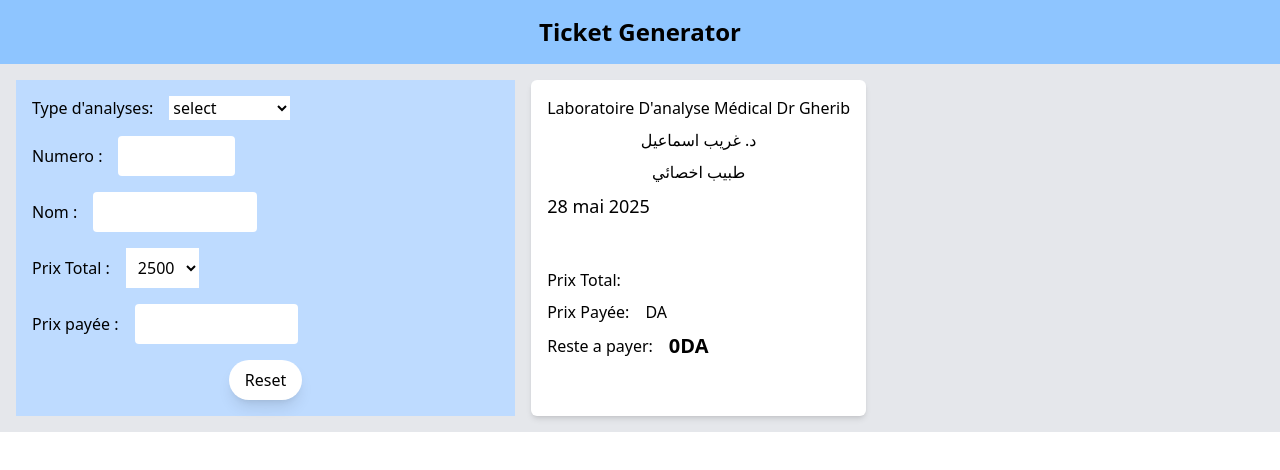
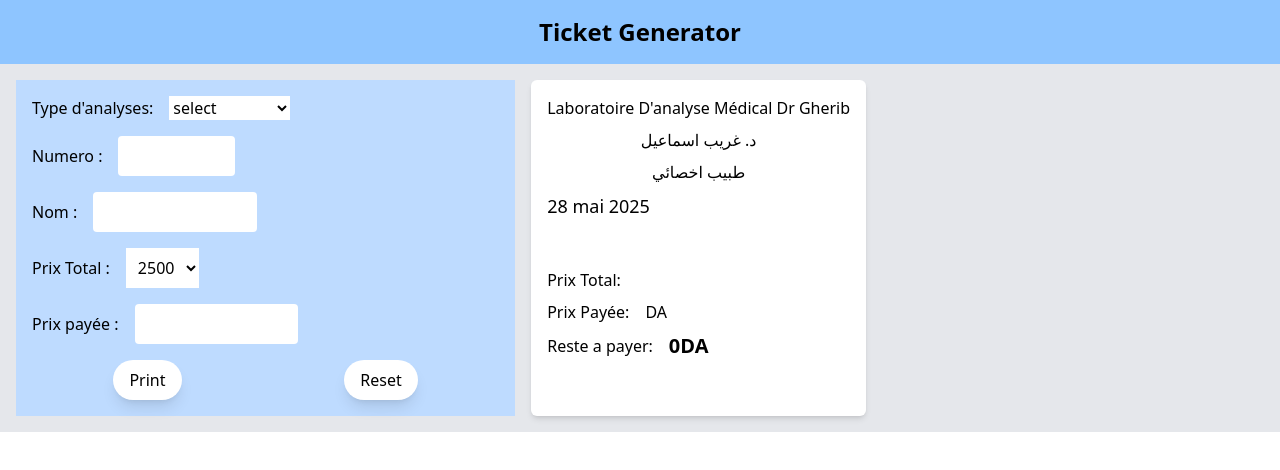
Before and after one commit to Medido1/office_ticket_generator, a React (Vite) app: page / in a window 1280 px wide. Shown: the top 470 px of the page. Built offline with nearby package versions, Linux system fonts and the light colour scheme.

Commit message:
Implemnt print button

```diff
--- a/package.json
+++ b/package.json
@@ -13,6 +13,7 @@
     "@tailwindcss/vite": "^4.1.8",
     "react": "^19.1.0",
     "react-dom": "^19.1.0",
+    "react-to-print": "^3.1.0",
     "tailwindcss": "^4.1.8"
   },
   "devDependencies": {
--- a/src/components/Form.jsx
+++ b/src/components/Form.jsx
@@ -1,5 +1,5 @@
 function Form({changeType, setNumber, setName,
-   setTotalPrice, setPayedSum,resetState, state}) {
+   setTotalPrice, setPayedSum,resetState, state, handlePrint}) {
   return (
     <form className="w-[40%] bg-blue-200 p-4">
       <div className="flex gap-4 mb-4">
@@ -67,6 +67,14 @@ function Form({changeType, setNumber, setName,
           type="number" id="payedSum" value={state.payedSum}
         />
       </div>
+      <div className="flex justify-between">
+        <button
+          type="button"
+          onClick={() => handlePrint()}
+          className="block mx-auto bg-white px-4 py-2 rounded-full mt-4 shadow-lg cursor-pointer
+          hover:scale-125 transition delay-150">
+          Print
+        </button>
         <button
           type="button"
           onClick={resetState}
@@ -74,6 +82,7 @@ function Form({changeType, setNumber, setName,
           hover:scale-125 transition delay-150">
           Reset
         </button>
+      </div>
     </form>
   )
 }
--- a/src/components/Main.jsx
+++ b/src/components/Main.jsx
@@ -1,7 +1,8 @@
 import Form from "./Form";
 import Ticket from "./Ticket";
-import { useContext } from "react";
+import { useContext, useRef } from "react";
 import {GlobalContext} from "../context/GlobalContext";
+import { useReactToPrint } from "react-to-print";
 
 
 function Main() {
@@ -12,6 +13,13 @@ function Main() {
     setTotalPrice,
     setPayedSum,
     resetState} = useContext(GlobalContext)
+
+  const ticketRef = useRef();
+  const handlePrint = useReactToPrint({
+    documentTitle: "title",
+    contentRef: ticketRef
+  })
+
   return (
     <main className="p-4 flex gap-4 bg-gray-200">
       <Form
@@ -22,8 +30,10 @@ function Main() {
         setPayedSum = {setPayedSum}
         resetState = {resetState}
         state = {state}
+        handlePrint = {handlePrint}
       />
       <Ticket
+        ref={ticketRef}
         type ={state.type}
         number = {state.number}
         name = {state.name}
--- a/src/components/Ticket.jsx
+++ b/src/components/Ticket.jsx
@@ -1,4 +1,6 @@
-function Ticket({type, number, name, totalPrice, payedSum}) {
+import { forwardRef } from "react";
+
+const Ticket = forwardRef(({type, number, name, totalPrice, payedSum}, ref) => {
   const currentDay = new Date().toLocaleDateString(`fr-FR`, {
     year: `numeric`,
     month: `long`,
@@ -6,7 +8,9 @@ function Ticket({type, number, name, totalPrice, payedSum}) {
   })
 
   return (
-    <div className="bg-white p-4 flex flex-col gap-2 items-center rounded-md shadow-md">
+    <div
+      ref={ref}
+      className="bg-white p-4 flex flex-col gap-2 items-center rounded-md shadow-md">
       <h1>
         Laboratoire D'analyse Médical Dr Gherib
       </h1>
@@ -56,6 +60,6 @@ function Ticket({type, number, name, totalPrice, payedSum}) {
       </div>
     </div>
   )
-}
+})
 
 export default Ticket;
```
Also changed, not shown: 1 other file (tests, documents, lock files or other folders). Lines whose indentation alone changed are shown as unchanged.
